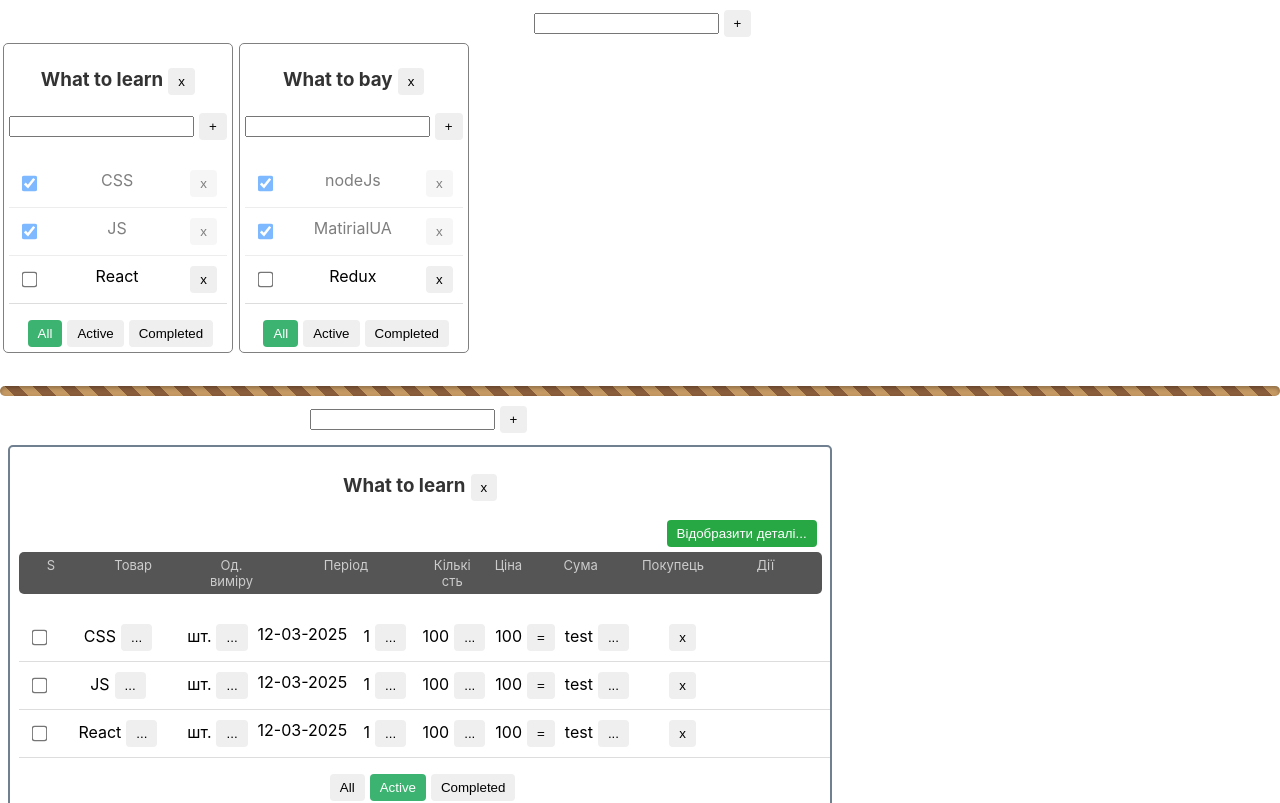
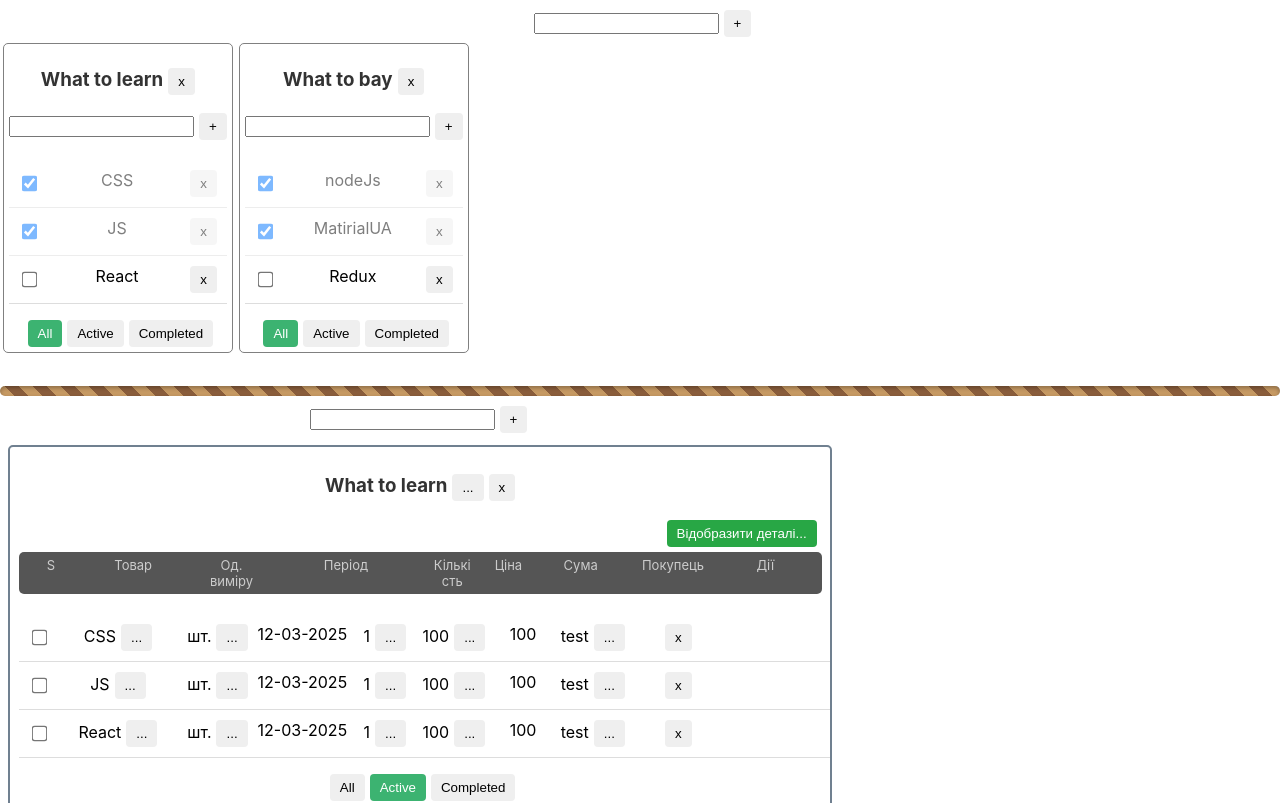
Before and after one commit to IvanSlivenko/todo-list-from-it-camasutra_v_3, a React (Create React App) app in the folder it-incubator/TODOLIST-TS/it-incubator-todolist-ts-video/: page / in a window 1280 px wide. Shown: the top 803 px of the page. Built offline with nearby package versions, Linux system fonts and the light colour scheme.

Commit message:
25-03-2025-15-19

```diff
--- a/it-incubator/TODOLIST-TS/it-incubator-todolist-ts-video/src/App.tsx
+++ b/it-incubator/TODOLIST-TS/it-incubator-todolist-ts-video/src/App.tsx
@@ -114,6 +114,16 @@ function App() {
         setTasks({...tasksObj});
     }
 
+    let changeTodolistTitle =(id: string, newTitle: string)=>{
+        const todolist = todolists.find(tl=>tl.id === id)
+        if (todolist){
+            todolist.title = newTitle
+            setTodolists([...todolists]);
+        }
+    }
+
+
+
     let [tasksObj, setTasks] = useState<TasksStateType>({
         [todolistId1]: [
             {id: v1(), title: "CSS", isDone: true},
@@ -183,6 +193,7 @@ function App() {
                             changeTaskTitle={changeTaskTitle}
                             filter={tl.filter}
                             removeTodolist={removeTodolist}
+                            changeTodolistTitle={changeTodolistTitle}
 
 
                         />
--- a/it-incubator/TODOLIST-TS/it-incubator-todolist-ts-video/src/App_test.tsx
+++ b/it-incubator/TODOLIST-TS/it-incubator-todolist-ts-video/src/App_test.tsx
@@ -105,6 +105,40 @@ function App_test() {
             setTasks({...tasksObj})
         }
     }
+    function changeTaskQuantity(id: string, newQuantity: number, todolistId: string) {
+        let tasks = tasksObj[todolistId];
+        let task = tasks.find(t => t.id === id)
+        if (task) {
+            task.quantity = newQuantity;
+            task.summ=task.quantity*task.prise
+            setTasks({...tasksObj})
+        }
+    }
+    function changeTaskPrise(id: string, newPrise: number, todolistId: string) {
+        let tasks = tasksObj[todolistId];
+        let task = tasks.find(t => t.id === id)
+        if (task) {
+            task.prise = newPrise;
+            task.summ=task.quantity*task.prise
+            setTasks({...tasksObj})
+        }
+    }
+    function changeTaskSumm(id: string, newSumm: number, todolistId: string) {
+        let tasks = tasksObj[todolistId];
+        let task = tasks.find(t => t.id === id)
+        if (task) {
+            task.summ = newSumm;
+            setTasks({...tasksObj})
+        }
+    }
+    function changeTaskUser(id: string, newUser: string, todolistId: string) {
+        let tasks = tasksObj[todolistId];
+        let task = tasks.find(t => t.id === id)
+        if (task) {
+            task.user = newUser;
+            setTasks({...tasksObj})
+        }
+    }
 
 
 
@@ -137,6 +171,13 @@ function App_test() {
         delete tasksObj[todolistId]
         setTasks({...tasksObj});
     }
+    let changeTodolistTitle = (id: string, newTitle: string) => {
+        const todolist = todolists.find(tl=>tl.id === id)
+        if(todolist){
+            todolist.title = newTitle
+            setTodolists([...todolists]);
+        }
+    }
 
     let [tasksObj, setTasks] = useState<TasksStateType>({
         [todolistId1]: tasks_test1,
@@ -165,12 +206,6 @@ function App_test() {
 
             <div className="app-header">
                 <AddItemForm addItem={addTodolist}/>
-                {/*<input*/}
-                {/*    type="text"*/}
-                {/*    className="input-add-tasks-custome"*/}
-                {/*    placeholder="Вкажіть назву "*/}
-                {/*/>*/}
-                {/*<button>+</button>*/}
             </div>
             {
                 todolists.map(tl => {
@@ -196,9 +231,14 @@ function App_test() {
                         changeTaskTitle={changeTaskTitle}
                         changeTaskUnit={changeTaskUnit}
                         changeTaskPeriod={changeTaskPeriod}
+                        changeTaskQuantity={changeTaskQuantity}
+                        changeTaskPrise={changeTaskPrise}
+                        changeTaskSumm={changeTaskSumm}
+                        changeTaskUser={changeTaskUser}
 
                         filter={tl.filter}
                         removeTodolist={removeTodolist}
+                        changeTodolistTitle={changeTodolistTitle}
 
                     />
                 })
--- a/it-incubator/TODOLIST-TS/it-incubator-todolist-ts-video/src/EditableSpan_test.tsx
+++ b/it-incubator/TODOLIST-TS/it-incubator-todolist-ts-video/src/EditableSpan_test.tsx
@@ -368,7 +368,7 @@ export function EditableSpanCounter(props: EditableSpanCounterPropsType) {
             ) : (
                 <span className="span-unit">
                     {props.summ}
-                    <button onClick={activateEditModeSumm}>=</button>
+                    {/*<button onClick={activateEditModeSumm}>=</button>*/}
                 </span>
             )}
         </>
--- a/it-incubator/TODOLIST-TS/it-incubator-todolist-ts-video/src/Todolist.tsx
+++ b/it-incubator/TODOLIST-TS/it-incubator-todolist-ts-video/src/Todolist.tsx
@@ -22,6 +22,7 @@ export type TodolistType = {
 
     filter: FilterValuesType
     removeTodolist: (todolistId: string) => void
+    changeTodolistTitle: (id: string, newTitle: string) => void
 
 
 }
@@ -44,18 +45,24 @@ export function Todolist(props: TodolistType) {
 
     }
 
+    const changeTodolistTitle = (newTitle: string)=> {
+        props.changeTodolistTitle(props.id, newTitle)
+    }
 
     const addTask = (title: string)=> {
         props.addTask(title, props.id)
     }
 
     return <div className="todolist-box">
-        <h3>{props.title}
-            <button onClick={removeTodolist}>x</button>
+        <h3>
+            {/*{props.title}*/}
+            <EditableSpan title={props.title} onChange={changeTodolistTitle}/>
+                <button onClick={removeTodolist}>x</button>
         </h3>
+
         <div>
 
-            <AddItemForm  addItem={addTask}/>
+            <AddItemForm addItem={addTask}/>
             <ul>
                 {
                     props.tasks.map((t) => {
@@ -68,7 +75,7 @@ export function Todolist(props: TodolistType) {
                             props.changeTaskStatus(t.id, e.currentTarget.checked, props.id)
                         }
 
-                        const onChangeTitleHandler = (newValue:  string) => {
+                        const onChangeTitleHandler = (newValue: string) => {
                             props.changeTaskTitle(t.id, newValue, props.id)
                         }
                         return <li
@@ -80,7 +87,7 @@ export function Todolist(props: TodolistType) {
                                 checked={t.isDone}
                                 onChange={onChangeStatusHandler}
                             />
-                            <EditableSpan title={t.title} onChange={onChangeTitleHandler} />
+                            <EditableSpan title={t.title} onChange={onChangeTitleHandler}/>
                             <button onClick={onRemoveHandler}>x</button>
 
                         </li>
--- a/it-incubator/TODOLIST-TS/it-incubator-todolist-ts-video/src/Todolist_test.tsx
+++ b/it-incubator/TODOLIST-TS/it-incubator-todolist-ts-video/src/Todolist_test.tsx
@@ -47,8 +47,21 @@ export type TodolistType = {
     changeTaskPeriod: (id: string, newPeriod: string,
                      todolistId: string) => void,
 
+    changeTaskQuantity: (id: string, newQuantity: number,
+                       todolistId: string) => void,
+
+    changeTaskPrise: (id: string, newPrise: number,
+                       todolistId: string) => void,
+
+    changeTaskSumm: (id: string, newSumm: number,
+                       todolistId: string) => void,
+
+    changeTaskUser: (id: string, newUser: string,
+                       todolistId: string) => void,
+
     filter: FilterValuesType
     removeTodolist: (todolistId: string) => void
+    changeTodolistTitle: (todolistId: string, newTitle: string) => void
 
 }
 
@@ -75,6 +88,10 @@ export function Todolist_test(props: TodolistType) {
         props.removeTodolist(props.id)
 
     }
+    const changeTodolistTitle = (newTitle: string) => {
+        props.changeTodolistTitle(props.id, newTitle)
+
+    }
 
     const addTask = (title: string, period: string, user: string, summ: number, quantity: number, price: number, unit: string) => {
         props.addTaskItem(title, period, user, summ, quantity, price, unit, props.id);
@@ -83,7 +100,9 @@ export function Todolist_test(props: TodolistType) {
 
     return <div className={"container"}>
 
-        <h3>{props.title}
+        <h3>
+            {/*{props.title}*/}
+            <EditableSpan_test title={props.title} onChange={changeTodolistTitle}/>
             <button onClick={removeTodolist}>x</button>
 
         </h3>
@@ -123,9 +142,20 @@ export function Todolist_test(props: TodolistType) {
                         const onChangePeriodHandler = (newPeriod: string) => {
                             props.changeTaskPeriod(t.id, newPeriod, props.id)
                         }
+                        const onChangeQuantityHandler = (newQuantity: number) => {
+                            props.changeTaskQuantity(t.id, newQuantity, props.id)
+                        }
+                        const onChangePriseHandler = (newPrise: number) => {
+                            props.changeTaskPrise(t.id, newPrise, props.id)
+                        }
 
+                        const onChangeSummHandler = (newSumm: number) => {
+                            props.changeTaskSumm(t.id, newSumm, props.id)
+                        }
 
-
+                        const onChangeUserHandler = (newUser: string) => {
+                            props.changeTaskUser(t.id, newUser, props.id)
+                        }
 
                         return <li
                             className={t.isDone === true
@@ -149,11 +179,11 @@ export function Todolist_test(props: TodolistType) {
                                 quantity={t.quantity}
                                 prise={t.prise}
                                 summ={t.summ}
-                                onChangeQuantity={(value)=> alert(value)}
-                                onChangePrise={(value)=> alert(value)}
-                                onChangeSumm={(value)=> alert(value)}
+                                onChangeQuantity={onChangeQuantityHandler}
+                                onChangePrise={onChangePriseHandler}
+                                onChangeSumm={onChangeSummHandler}
                             />
-                            <EditableSpanUser user={t.user} onChange={(value)=> alert(value)}/>
+                            <EditableSpanUser user={t.user} onChange={onChangeUserHandler}/>
                             <div className="span-change">
                                 {/*<button onClick={() => onChangeTask(t.id)}>...</button>*/}
                                 <button onClick={() => onRemoveTaskHandler(t.id)}>x</button>
```
Also changed, not shown: 1 other file (tests, documents, lock files or other folders).
